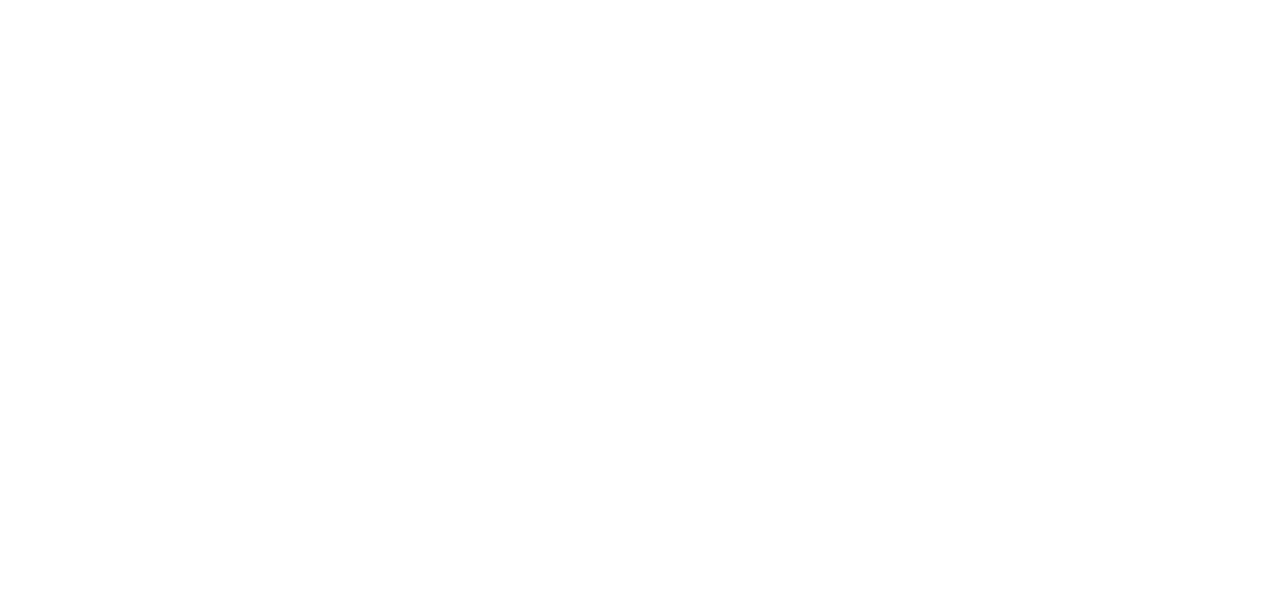
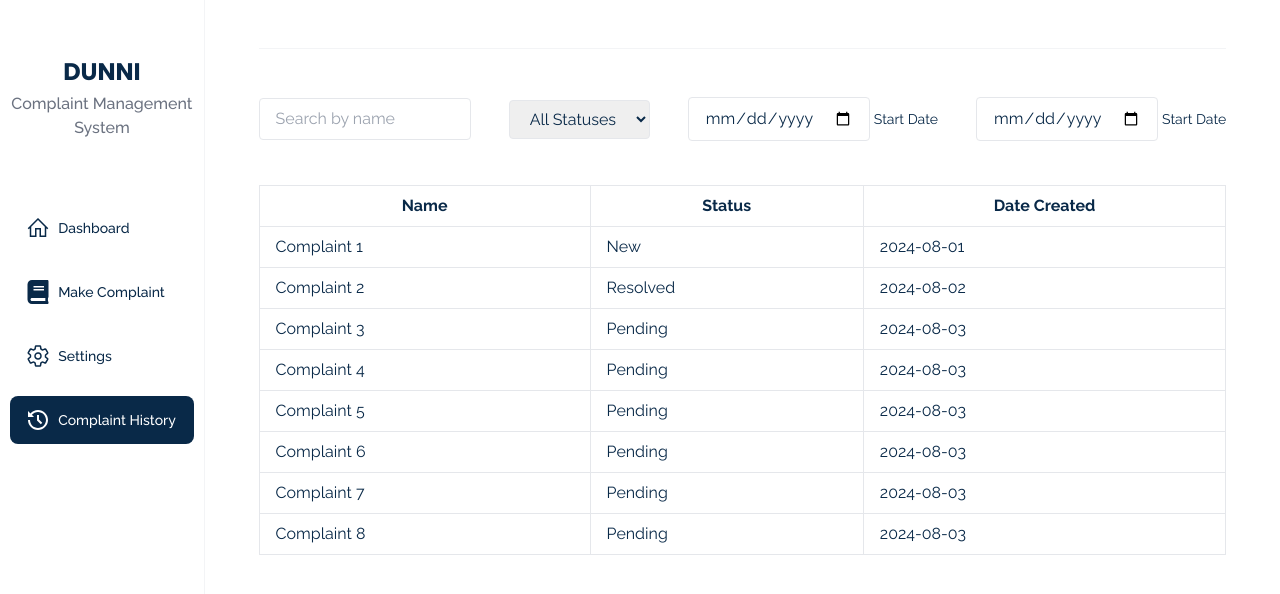
Before and after one commit to Demiladeala/complaint-management, a React (Vite) app: page /history in a window 1280 px wide. Before the commit this address had no page. Shown: the top 594 px of the page. Built offline with nearby package versions, Linux system fonts and the light colour scheme.

Commit message:
feat: add history page

```diff
--- a/src/App.tsx
+++ b/src/App.tsx
@@ -3,6 +3,7 @@ import Home from "./pages/home"
 import Login from "./pages/login"
 import Signup from "./pages/signup"
 import Dashboard from "./pages/dashboard"
+import History from "./pages/complaint-history"
 
 function App() {
   return (
@@ -12,6 +13,7 @@ function App() {
         <Route path="/login" element={<Login />} />
         <Route path="/signup" element={<Signup />} />
         <Route path="/dashboard" element={<Dashboard />} />
+        <Route path="/history" element={<History />} />
       </Routes>
    </main>
   )
--- a/src/components/dashboard-metrics.tsx
+++ b/src/components/dashboard-metrics.tsx
@@ -7,6 +7,7 @@ import { VscOutput } from "react-icons/vsc"
 import StatusCard from "./status-card"
 import { Bar, Line, Pie } from "react-chartjs-2"
 import { ComplaintsByStatusChart, ComplaintsByTypeChart, TotalComplaintsChart } from "./line-chart"
+import RecentComplaints from "./recent-complaints"
 
 const statusConfig = [
     {
@@ -69,7 +70,8 @@ const statusConfig = [
 const DashboardMetrics = () => {
 
   return (
-    <div className="mt-16 border-y py-8 border-gray-100">
+    <div className="mt-16">
+       <div className="border-y py-8 lg:py-12 border-gray-100">
              <div className="w-full grid grid-cols-1 md:grid-cols-2 lg:grid-cols-4 gap-7">
                 {statusConfig.map((status, index) => (
                 <StatusCard
@@ -78,27 +80,30 @@ const DashboardMetrics = () => {
                 isLast={index === statusConfig.length - 1}/>
                 ))}
             </div>
+       </div>
 
         <div className="mt-16 lg:mt-24">
-            <div className="dashboard-analytics mt-16 border-y py-8 border-gray-100">
+            <div className="dashboard-analytics mt-16">
                 <div className="w-full grid grid-cols-1 md:grid-cols-2 gap-7">
                     <div className="chart-container lg:col-span-3">
-                    <h3>Total Complaints Submitted</h3>
+                    <h3 className="mb-2 font-semibold text-lg">Total Complaints Submitted</h3>
                     <TotalComplaintsChart data={dashboardData.totalComplaints} />
                     </div>
 
                     <div className="chart-container lg:col-span-1">
-                    <h3>Complaints by Type</h3>
+                    <h3 className="mb-2 font-semibold text-lg">Complaints by Type</h3>
                     <ComplaintsByTypeChart data={dashboardData.complaintsByType} />
                     </div>
 
                     <div className="chart-container lg:col-span-1">
-                    <h3>Complaints by Status</h3>
+                    <h3 className="mb-2 font-semibold text-lg">Complaints by Status</h3>
                     <ComplaintsByStatusChart data={dashboardData.complaintsByStatus} />
                     </div>
                 </div>
             </div>
         </div>
+
+        <RecentComplaints />
     </div>
   )
 }
--- a/src/components/line-chart.tsx
+++ b/src/components/line-chart.tsx
@@ -11,12 +11,12 @@ export const TotalComplaintsChart: React.FC<{ data: any[] }> = ({ data }) => (
       <YAxis />
       <Tooltip />
       <Legend />
-      <Line type="monotone" dataKey="complaints" stroke="#02ADE2" activeDot={{ r: 8 }} />
+      <Line type="monotone" dataKey="complaints" stroke="#1479A7" activeDot={{ r: 8 }} />
     </LineChart>
   </ResponsiveContainer>
 );
 
-const COLORS = ['#FF5733', '#eab308', '#02ADE2', '#F0E', '#F0F'];
+const COLORS = ['#254364', '#5791C4', '#A1C3E1', '#F0E', '#F0F'];
 
 export const ComplaintsByTypeChart: React.FC<{ data: any[] }> = ({ data }) => (
   <ResponsiveContainer width="100%" height={300}>
@@ -30,7 +30,7 @@ export const ComplaintsByTypeChart: React.FC<{ data: any[] }> = ({ data }) => (
         label
       >
         {data.map((entry, index) => (
-          <Cell key={`cell-${index}`} fill={COLORS[index % COLORS.length]} />
+          <Cell key={`cell-${index}`} fill={COLORS[index % COLORS.length]}/>
         ))}
       </Pie>
       <Tooltip />
@@ -47,7 +47,7 @@ export const ComplaintsByStatusChart: React.FC<{ data: any[] }> = ({ data }) =>
       <YAxis />
       <Tooltip />
       <Legend />
-      <Bar dataKey="count" fill="#02ADE2" />
+      <Bar dataKey="count" fill="#254364" />
     </BarChart>
   </ResponsiveContainer>
 );
--- /dev/null
+++ b/src/components/recent-complaints.tsx
@@ -0,0 +1,99 @@
+import { useState } from 'react';
+
+type Props = {
+  page?: boolean
+}
+
+const complaintsData = [
+  { name: 'Complaint 1', status: 'New', date: '2024-08-01' },
+  { name: 'Complaint 2', status: 'Resolved', date: '2024-08-02' },
+  { name: 'Complaint 3', status: 'Pending', date: '2024-08-03' },
+  { name: 'Complaint 4', status: 'Pending', date: '2024-08-03' },
+  { name: 'Complaint 5', status: 'Pending', date: '2024-08-03' },
+  { name: 'Complaint 6', status: 'Pending', date: '2024-08-03' },
+  { name: 'Complaint 7', status: 'Pending', date: '2024-08-03' },
+  { name: 'Complaint 8', status: 'Pending', date: '2024-08-03' },
+];
+
+const RecentComplaints = ({page}: Props) => {
+  const [searchTerm, setSearchTerm] = useState('');
+  const [selectedStatus, setSelectedStatus] = useState('All');
+  const [startDate, setStartDate] = useState('');
+  const [endDate, setEndDate] = useState('');
+
+  const filteredComplaints = complaintsData.filter(complaint => {
+    const matchesSearch = complaint.name.toLowerCase().includes(searchTerm.toLowerCase());
+    const matchesStatus = selectedStatus === 'All' || complaint.status === selectedStatus;
+    const matchesDateRange = (!startDate || new Date(complaint.date) >= new Date(startDate)) &&
+                              (!endDate || new Date(complaint.date) <= new Date(endDate));
+
+    return matchesSearch && matchesStatus && matchesDateRange;
+  });
+
+  return (
+    <div className={`${page ? "" : "mt-16" }`}>
+      <div className="border-y py-8 lg:py-12 border-gray-100">
+        <div className="w-full grid grid-cols-1 gap-7">
+          <div className="flex flex-wrap justify-between items-center gap-6 mb-4">
+            <input
+              type="text"
+              placeholder="Search by name"
+              value={searchTerm}
+              onChange={(e) => setSearchTerm(e.target.value)}
+              className="border px-4 py-2 rounded"
+            />
+            <select
+              value={selectedStatus}
+              onChange={(e) => setSelectedStatus(e.target.value)}
+              className="border px-4 py-2 rounded"
+            >
+              <option value="All">All Statuses</option>
+              <option value="New">New</option>
+              <option value="Pending">Pending</option>
+              <option value="Resolved">Resolved</option>
+              <option value="Paused">Paused</option>
+            </select>
+           <div className='flex items-center gap-1'>
+                <input
+                type="date"
+                value={startDate}
+                onChange={(e) => setStartDate(e.target.value)}
+                className="border px-4 py-2 rounded"
+                />
+                <label className='text-sm'>Start Date</label>
+           </div>
+           <div className='flex items-center gap-1'>
+                <input
+                type="date"
+                value={endDate}
+                onChange={(e) => setEndDate(e.target.value)}
+                className="border px-4 py-2 rounded"
+                />
+                <label className='text-sm'>Start Date</label>
+            </div>
+          </div>
+          <table className="w-full border-collapse">
+            <thead>
+              <tr>
+                <th className="border px-4 py-2">Name</th>
+                <th className="border px-4 py-2">Status</th>
+                <th className="border px-4 py-2">Date Created</th>
+              </tr>
+            </thead>
+            <tbody>
+              {filteredComplaints.map((complaint, index) => (
+                <tr key={index}>
+                  <td className="border px-4 py-2">{complaint.name}</td>
+                  <td className="border px-4 py-2">{complaint.status}</td>
+                  <td className="border px-4 py-2">{complaint.date}</td>
+                </tr>
+              ))}
+            </tbody>
+          </table>
+        </div>
+      </div>
+    </div>
+  );
+};
+
+export default RecentComplaints;
--- a/src/components/status-card.tsx
+++ b/src/components/status-card.tsx
@@ -11,7 +11,7 @@ type Props = {
 }
 
 const StatusCard = ({ title, count, icon, color, arrow, description, isLast }: Props) => (
-    <div className={` flex items-center gap-3 ${!isLast ? 'border-b md:border-b-0 lg:border-r' : ''} pb-5" `}>
+    <div className={` flex items-center gap-3 ${!isLast ? 'border-b md:border-b-0 lg:border-r' : ''} max-md:pb-5`}>
       <div className="bg-[#f3f2f2] p-3 rounded-full">
         {icon}
       </div>
--- /dev/null
+++ b/src/pages/complaint-history.tsx
@@ -0,0 +1,19 @@
+import RecentComplaints from "../components/recent-complaints"
+import SideBar from "../components/side-bar"
+
+const History = () => {
+  return (
+    <main className="relative container w-full mx-auto max-w-[2800px]">
+        <SideBar/>
+        <div className="w-full flex lg:justify-end">
+            <div className="w-full lg:w-[84%] flex bg-white text-primary-darkblue h-screen pt-8 lg:pt-12 overflow-y-scroll">
+              <div className="w-[90%] mx-auto">
+                <RecentComplaints page={true}/>
+              </div>
+          </div>
+        </div>
+    </main>
+  )
+}
+
+export default History
```
Lines whose indentation alone changed are shown as unchanged.
